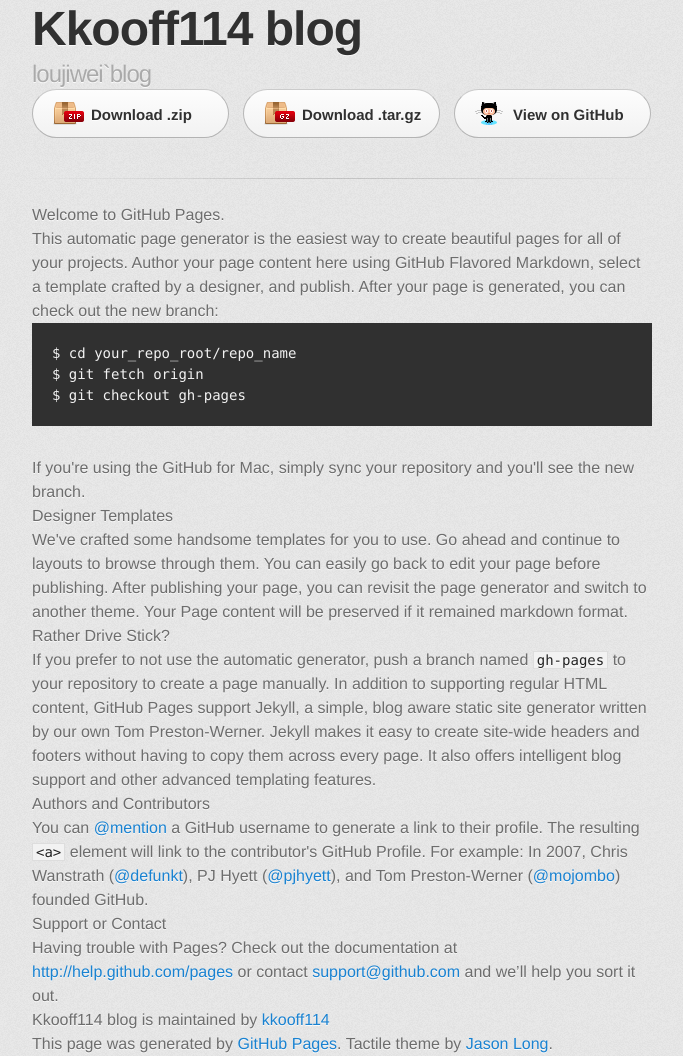
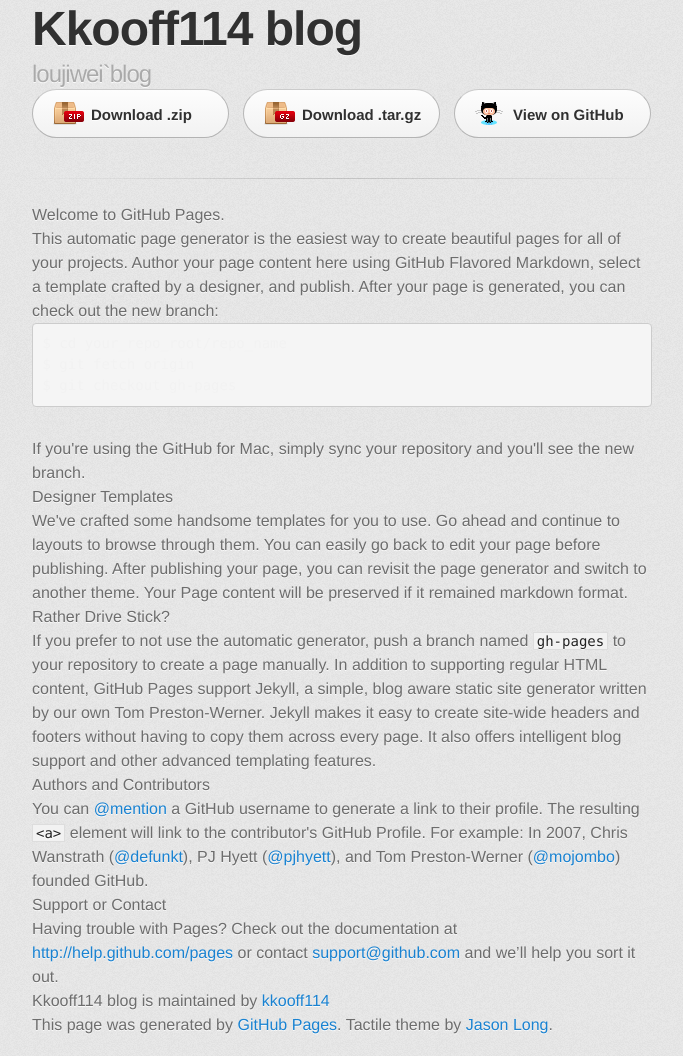
Before and after one commit to kkooff114/kkooff114_blog, a Jekyll site: the page index_autobygithub.html, which Jekyll copies as it is, in a window 1280 px wide. Shown: the whole page, without its empty margins (298-981 px from the left). Built offline with Jekyll 4.4.1, drawn with Linux system fonts in a browser that asks for light colours; some web fonts are replaced; Markdown is read by kramdown in place of the engine named in the settings.

Commit message:
样式修改

```diff
--- a/stylesheets/stylesheet.css
+++ b/stylesheets/stylesheet.css
@@ -179,15 +179,17 @@
 }
 
 pre {
-  padding: 20px;
-  background: #303030;
+  padding: 9.5px;
+  background: #f5f5f5;
   color: #f2f2f2;
   text-shadow: none;
   overflow: auto;
+  border: 1px solid #ccc;
+  border-radius: 4px;
 }
 pre code {
   color: #f2f2f2;
-  background-color: #303030;
+  background-color: #f5f5f5;
   border: none;
   padding: 0;
 }
```
